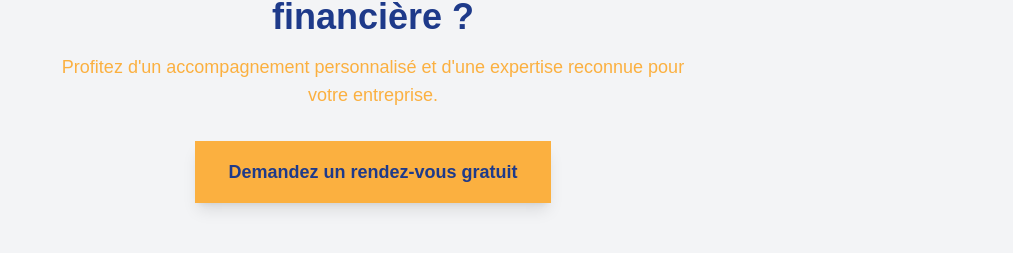
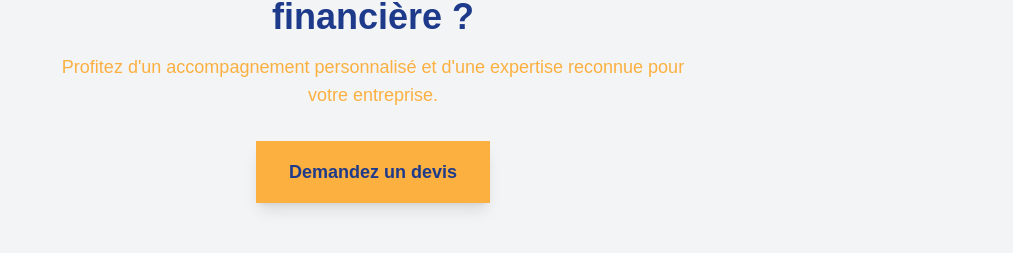
Before and after one commit to amaalioussama/Fiduciaire-amaali, a Next.js app: page / in a window 1280 px wide. Shown: the part 3085-3338 px from the top of the page, without its empty margins (267-1280 px from the left). Built offline with nearby package versions, Linux system fonts and the light colour scheme.

Commit message:
fin befor googleanaly

```diff
--- a/src/app/cta/page.jsx
+++ b/src/app/cta/page.jsx
@@ -28,7 +28,7 @@ export default function CallToActionPage() {
             className="bg-[#fbb040] text-[#1e3a8a] px-8 py-4 text-lg font-bold transition border border-[#fbb040] shadow-lg rounded-none "
           >
 
-            Demandez un rendez-vous gratuit
+            Demandez un devis
           </motion.button>
         </Link>
       </div>
```
